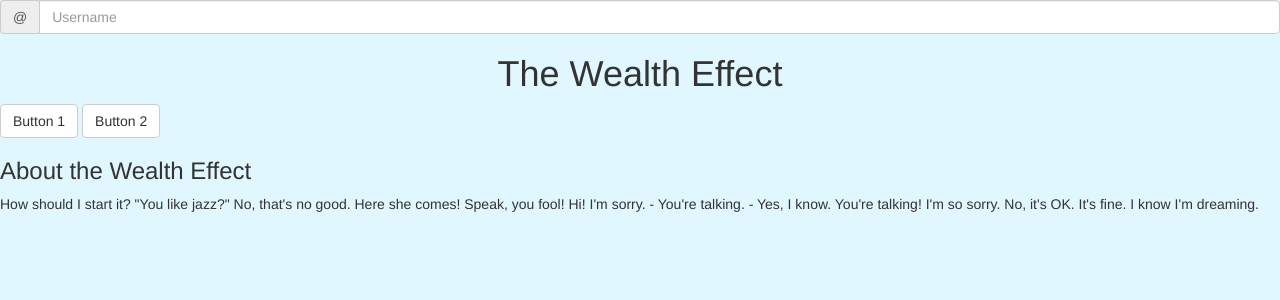
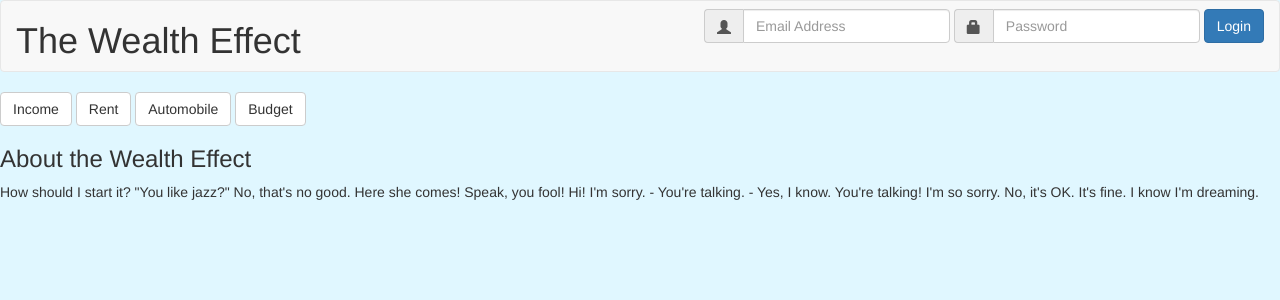
Before and after one commit to wealtheffectproject/The-Wealth-Effect, a PHP site: page / in a window 1280 px wide. Shown: the top 300 px of the page. Run offline with PHP 8.4, Linux system fonts and the light colour scheme.

Commit message:
Jake is the only one working

```diff
--- a/CSS/style.css
+++ b/CSS/style.css
@@ -1,4 +1,4 @@
- @CHARSET "UTF-8";
+@CHARSET "UTF-8";
 
 
 /*Banner Color default #85C1E9
--- a/index.php
+++ b/index.php
@@ -8,17 +8,45 @@
 <link rel="stylesheet" href="https://maxcdn.bootstrapcdn.com/bootstrap/3.3.7/css/bootstrap.min.css" integrity="sha384-BVYiiSIFeK1dGmJRAkycuHAHRg32OmUcww7on3RYdg4Va+PmSTsz/K68vbdEjh4u" crossorigin="anonymous">
 <link rel="stylesheet" href="css/style.css" type="text/css">
 </head>
+<body>
 
-<body>
-<div class="input-group">
-  <span class="input-group-addon" id="sizing-addon2">@</span>
-  <input type="text" class="form-control" placeholder="Username" aria-describedby="sizing-addon2">
+
+<nav class="navbar navbar-default">
+  <div class="container-fluid">
+
+    <div class="navbar-header">
+      <button type="button" class="navbar-toggle collapsed" data-toggle="collapse" data-target="#bs-example-navbar-collapse-1">
+        <span class="sr-only">Toggle navigation</span>
+        <span class="icon-bar"></span>
+        <span class="icon-bar"></span>
+        <span class="icon-bar"></span>
+      </button>
+      <h1>The Wealth Effect</h1>
+    </div>
+      <form id="signin" class="navbar-form navbar-right" role="form">
+                        <div class="input-group">
+                            <span class="input-group-addon"><i class="glyphicon glyphicon-user"></i></span>
+                            <input id="email" type="email" class="form-control" name="email" value="" placeholder="Email Address">
+                        </div>
+
+                        <div class="input-group">
+                            <span class="input-group-addon"><i class="glyphicon glyphicon-lock"></i></span>
+                            <input id="password" type="password" class="form-control" name="password" value="" placeholder="Password">
+                        </div>
+
+                        <button type="submit" class="btn btn-primary">Login</button>
+                   </form>
+
+  </div>
+</nav>
+
+<div class=buttons>
+<a href="http://www.script-o-rama.com/movie_scripts/a1/bee-movie-script-transcript-seinfeld.html" id="button 1" ><button type="button" class="btn btn-default">Income</button></a>
+<a href="http://www.sick.bike" id="button 2" ><button type="button" class="btn btn-default">Rent</button></a>
+<a href="http://www.omfgdogs.com/" id="button 3" ><button type="button" class="btn btn-default">Automobile</button></a>
+<a href="http://www.sanger.dk/" id="button 4" ><button type="button" class="btn btn-default">Budget</button></a>
 </div>
-<h1>The Wealth Effect</h1>
-<div class=buttons>
-<a href="http://www.script-o-rama.com/movie_scripts/a1/bee-movie-script-transcript-seinfeld.html" id="button 1" ><button type="button" class="btn btn-default">Button 1</button></a>
-  <button type="button" class="btn btn-default">Button 2</button>
-</div>
+
 
 <h3> About the Wealth Effect </h3>
 <p>
```
